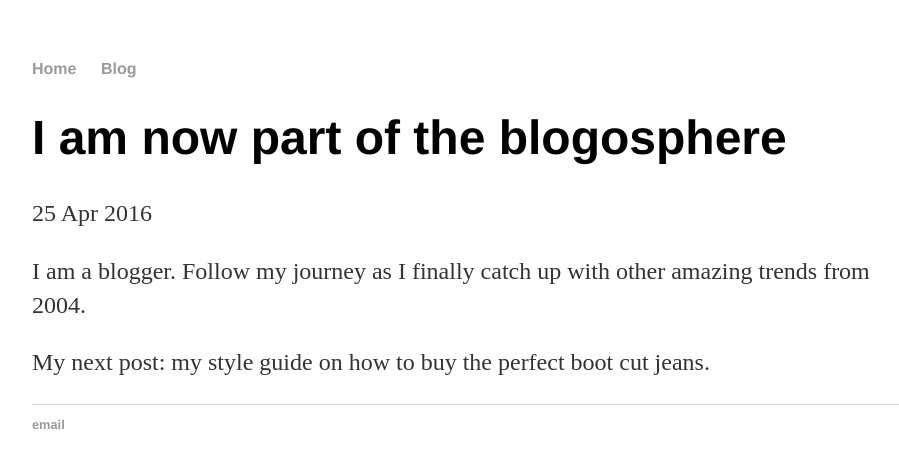
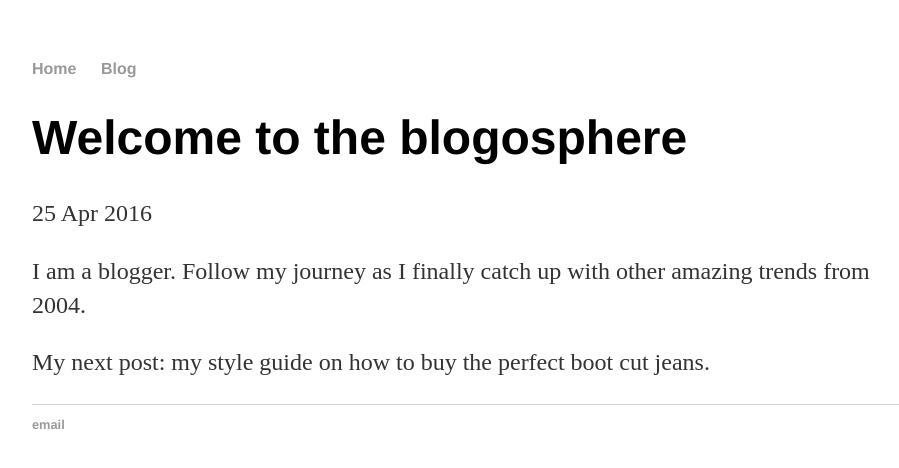
Before and after one commit to winepronecowboy/winepronecowboy.github.io, a Jekyll site: the page built from _posts/2016-04-25-welcome-to-the-blogosphere.md, in a window 1280 px wide. Shown: the top 468 px of the page, without its empty margins (160-1059 px from the left). Built offline with Jekyll 4.4.1, drawn with Linux system fonts in a browser that asks for light colours.

Commit message:
Update and rename 2016-04-25-i-am-now-part-of -the-blogosphere.md to 2016-04-25-welcome-to-the-blogosphere.md

```diff
--- a/_posts/2016-04-25-i-am-now-part-of -the-blogosphere.md
+++ b/_posts/2016-04-25-welcome-to-the-blogosphere.md
@@ -1,6 +1,6 @@
 ---
 layout: post
-title: "I am now part of the blogosphere"
+title: "Welcome to the blogosphere"
 date: 2016-04-25
 ---
 
```
